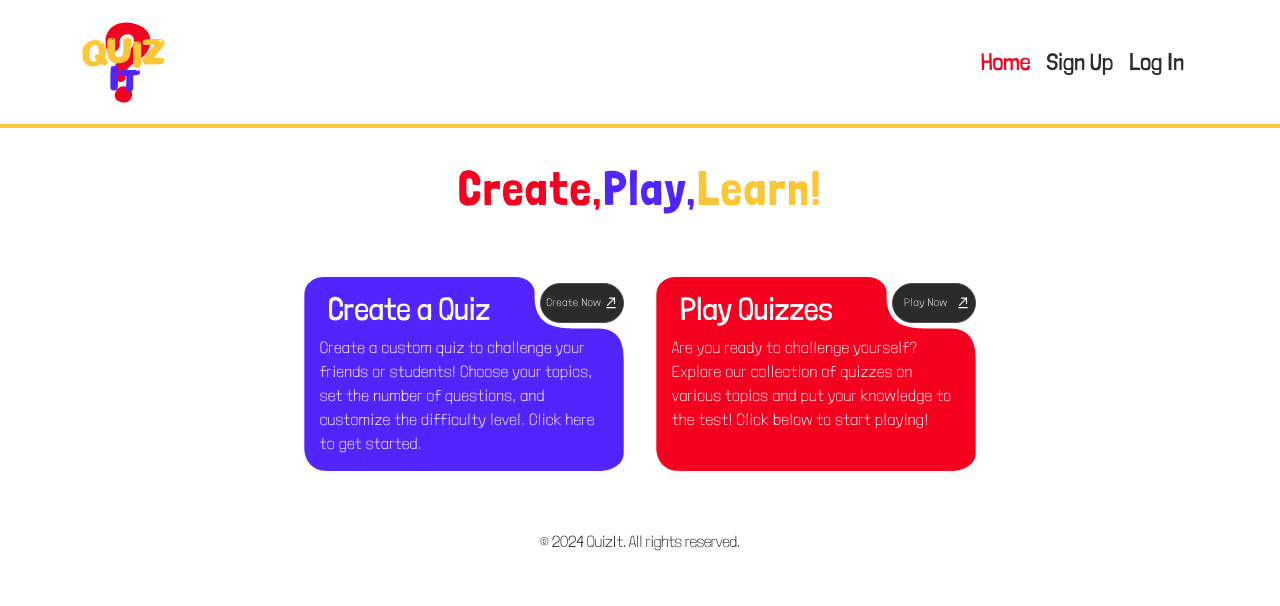
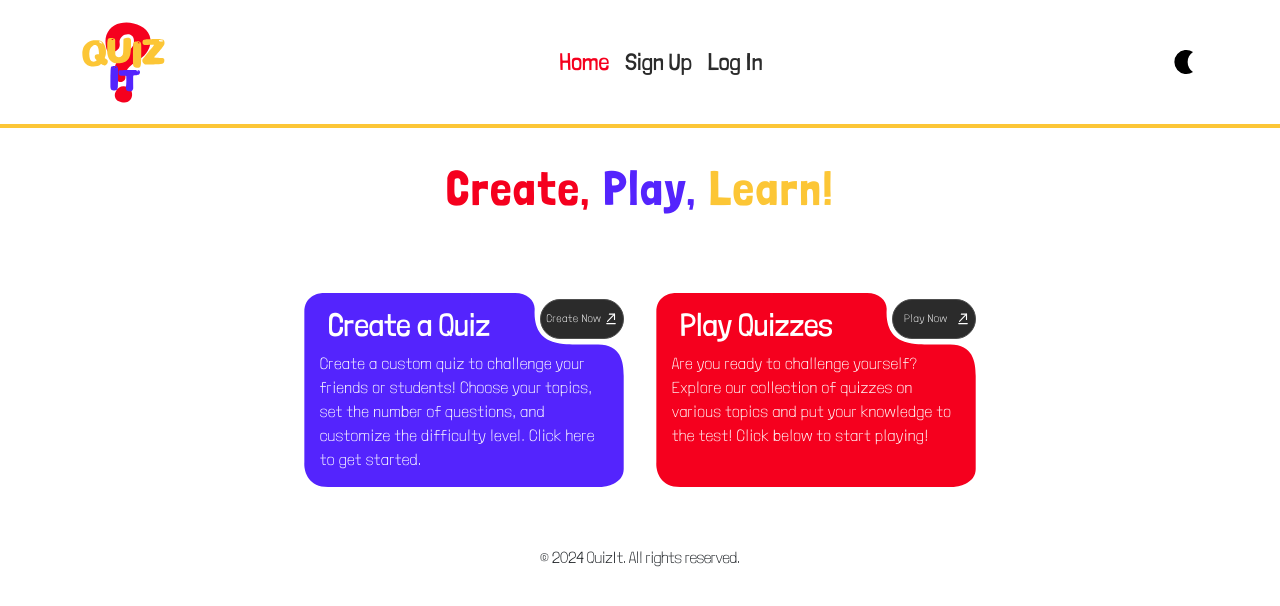
Before and after one commit to mashalnaeem/mashal-naeem-quizit, a React (Create React App) app: page / in a window 1280 px wide. Shown: the top 606 px of the page. Built offline with nearby package versions, Linux system fonts and the light colour scheme.

Commit message:
add dark mode logic in App.js and animations for nav-bar

```diff
--- a/src/App.js
+++ b/src/App.js
@@ -1,5 +1,7 @@
 import './App.scss';
 import 'bootstrap/dist/css/bootstrap.min.css';
+
+import { useState } from "react";
 
 import Header from "./components/Header/Header";
 import Footer from './components/Footer/Footer';
@@ -8,7 +10,7 @@ import HomePage from "./pages/HomePage/HomePage";
 import SignupPage from "./pages/SignUpPage/SignUpPage";
 import LoginPage from "./pages/LoginPage/LoginPage";
 import ProfilePage from "./pages/ProfilePage/ProfilePage";
-import ProfileEditPage from "./pages/ProfileEditPage/ProfileEditPage"
+import ProfileEditPage from "./pages/ProfileEditPage/ProfileEditPage";
 import QuizListPage from "./pages/QuizListPage/QuizListPage";
 import QuizDetailsPage from "./pages/QuizDetailsPage/QuizDetailsPage";
 import QuizCreatePage from "./pages/QuizCreatePage/QuizCreatePage";
@@ -21,11 +23,17 @@ import { BrowserRouter as Router, Routes, Route } from 'react-router-dom';
 
 function App() {
 
+  const [darkMode, setDarkMode] = useState(false);
+
+  const toggleDarkMode = () => {
+    setDarkMode(!darkMode);
+  };
+
   return (
 
-    <div className="App">
+    <div className={`App ${darkMode ? 'dark-mode' : ''}`}>
       <Router>
-        <Header />
+      <Header toggleDarkMode={toggleDarkMode} darkMode={darkMode} />
         <Routes>
           <Route path="/" element={<HomePage />} />
           <Route path="/:userId/home" element={<HomePage />} />
--- a/src/App.scss
+++ b/src/App.scss
@@ -4,4 +4,10 @@
 body {
   font-family: "Lordina", sans-serif !important;
   position: relative;
+  height: 100vh;
 }
+
+.dark-mode {
+  background-color: #000;
+  color: #fff;
+}
--- a/src/components/Header/Header.js
+++ b/src/components/Header/Header.js
@@ -3,8 +3,10 @@ import "./Header.scss";
 import { NavLink, useNavigate, Link } from 'react-router-dom';
 
 import logo from "../../assets/logo/logo.svg";
+import darkIcon from "../../assets/images/dark.svg"
+import lightIcon from "../../assets/images/light.svg"
 
-function Header() {
+function Header({ toggleDarkMode, darkMode }) {
 
   const navigate = useNavigate();
 
@@ -52,6 +54,10 @@ function Header() {
           )}
         </ul>
       </nav>
+
+    <div>
+    <img src={darkMode ? lightIcon : darkIcon} alt={darkMode ? "sun" : "crescent"} onClick={toggleDarkMode} />
+      </div>
     </header>
   );
 };
--- a/src/components/Header/Header.scss
+++ b/src/components/Header/Header.scss
@@ -34,6 +34,11 @@
     &__image {
         width: 4rem;
         height: 4rem;
+        transition: transform 1s ease-in;
+
+        &:hover {
+            transform: rotate(360deg);
+        }
 
         @include desktop {
             width: 5.5rem;
@@ -64,7 +69,14 @@
         color: $gray;
         font-weight: 500;
         text-decoration: none;
-        transition: color 0.3s ease;
+        transition: color 0.3s, transform 0.3s, font-size 0.3s;
+        font-size: 1em;
+
+    &:hover {
+        color: $blue;
+        font-size: 1.75em;
+        transform: scale(1.3);
+    }
 
         @include tablet {
             font-size: 1.25rem;
--- a/src/pages/HomePage/HomePage.js
+++ b/src/pages/HomePage/HomePage.js
@@ -32,9 +32,9 @@ function HomePage() {
     return (
         <section className="home">
             <h1 className="text-center home__title">
-                <span className="home__create">Create, </span>
-                <span className="home__play">Play, </span>
-                <span className="home__run">Learn!</span>
+                <p className="home__create">Create,</p>
+                <p className="home__play">Play,</p>
+                <p className="home__run">Learn!</p>
             </h1>
             <article className="home__body">
                 <Card className="home__container">
--- a/src/pages/HomePage/HomePage.scss
+++ b/src/pages/HomePage/HomePage.scss
@@ -23,10 +23,12 @@
 
     &__create {
         color: $red;
+        margin-right: 0.75rem;
     }
 
     &__play {
         color: $blue;
+        margin-right: 0.75rem;
     }
 
     &__run {
--- a/src/pages/ProfilePage/ProfilePage.scss
+++ b/src/pages/ProfilePage/ProfilePage.scss
@@ -37,7 +37,7 @@
     &__back {
         position: absolute;
         top: 2%;
-        left: 6%;
+        left: 4%;
         cursor: pointer;
 
         @include tablet {
```
